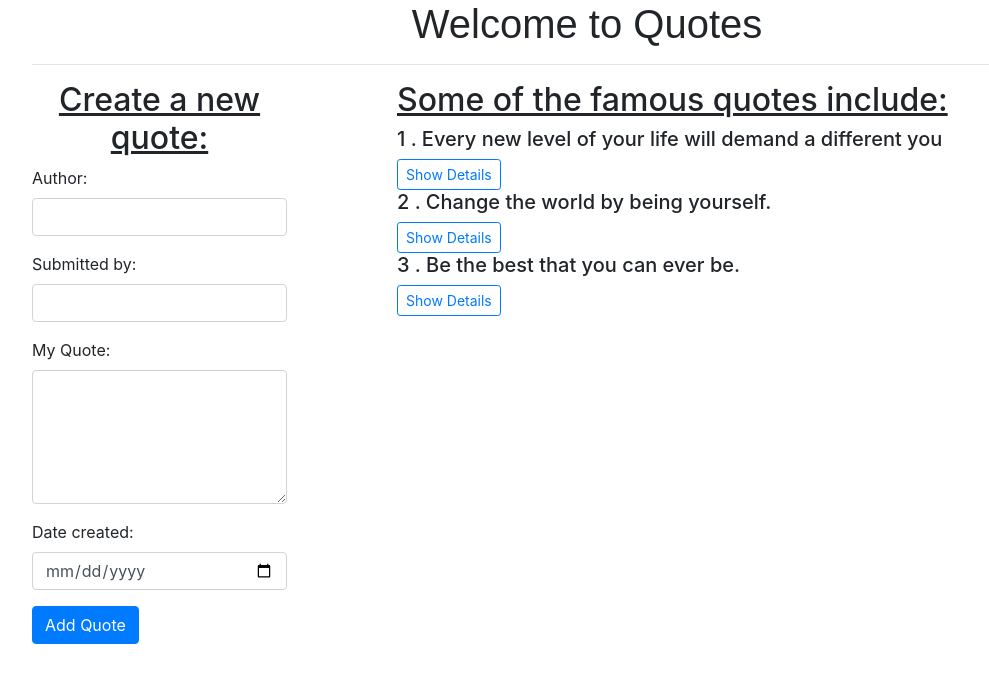
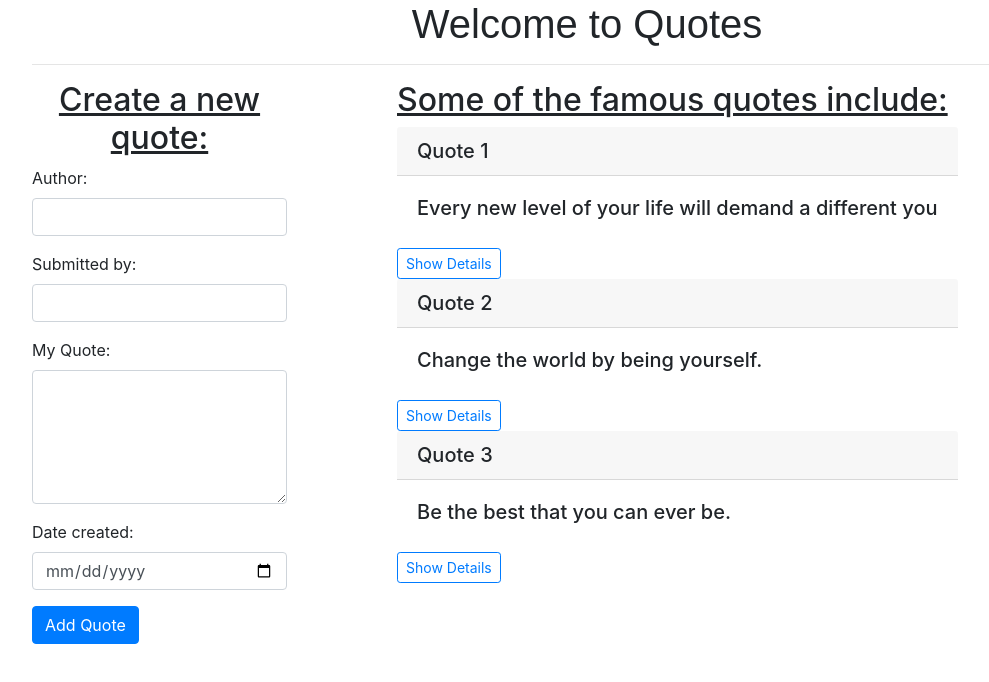
Before and after one commit to MungaiKeren/Quotes, an Angular app: page / in a window 1280 px wide. Shown: the top 682 px of the page, without its empty margins (53-1042 px from the left). Built offline with nearby package versions, Linux system fonts and the light colour scheme; a web font is replaced by a local one.

Commit message:
this commit  will add some custom stylings

```diff
--- a/src/app/quote/quote.component.css
+++ b/src/app/quote/quote.component.css
@@ -8,3 +8,6 @@ h2{
 #btn1{
     margin-left: 5%;
 }
+.cardheader{
+    color: beige;
+}
--- a/src/app/quote/quote.component.html
+++ b/src/app/quote/quote.component.html
@@ -9,9 +9,8 @@
         <div class="col-md-">
             <h2>Some of the famous quotes include:</h2>
             <div *ngFor='let quote of quotes;let i = index'>
-                <h5>{{quote.id}} {{quote.name}}<br>
-
-                </h5>
+                <h5 class="card-header">Quote {{quote.id}}</h5>
+                <h5 class="card-body">{{quote.name}}<br></h5>
                 <button (click)='seeDetails(i)' class="btn btn-outline-primary btn-sm" id="scndbutton">Show Details</button>
 
                 <app-quote-details *ngIf='quote.seeDetails' bind-quote = 'quote' (isDelete)='deleteQuote($event,i)'>
--- a/src/app/quote/quote.component.ts
+++ b/src/app/quote/quote.component.ts
@@ -9,9 +9,9 @@ import { Quote } from '../quote';
 export class QuoteComponent implements OnInit {
 
   quotes:Quote[] = [
-    new Quote(1, '. Every new level of your life will demand a different you','Mark Edward','Jane',new Date(2019,7,17)),
-    new Quote(2,'. Change the world by being yourself.','Jean Seon','Harriet',new Date(2019,0,17)),
-    new Quote(3,'. Be the best that you can ever be.','Jean Seon','Harriet',new Date(2019,11,16)),
+    new Quote(1, 'Every new level of your life will demand a different you','Mark Edward','Jane',new Date(2019,7,17)),
+    new Quote(2,'Change the world by being yourself.','Jean Seon','Harriet',new Date(2019,0,17)),
+    new Quote(3,'Be the best that you can ever be.','Jean Seon','Harriet',new Date(2019,11,16)),
   ];
 
 
```
